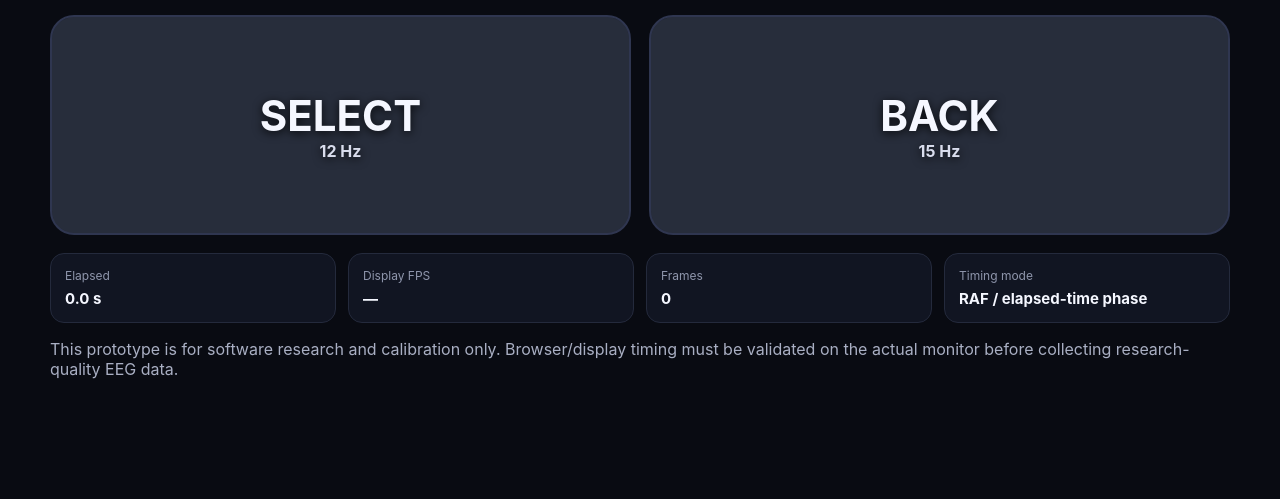
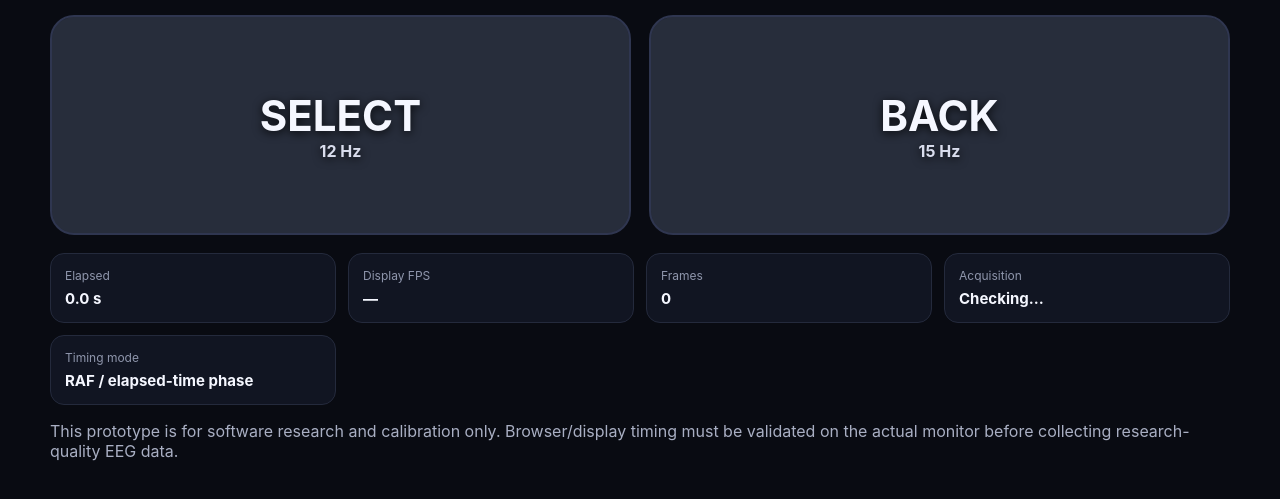
Before and after one commit to kaanb-wiascode/NeurOS, a plain HTML site: page apps/ssvep-stimulus/index.html in a window 1280 px wide. Shown: the part 711-1210 px from the top of the page. Before the commit the page ends 1154 px from the top, so only its background shows below. Drawn offline with Linux system fonts and the light colour scheme.

Commit message:
feat: show EEG acquisition bridge state in stimulus UI

```diff
--- a/apps/ssvep-stimulus/index.html
+++ b/apps/ssvep-stimulus/index.html
@@ -52,6 +52,7 @@
       <div><span>Elapsed</span><strong id="elapsed">0.0 s</strong></div>
       <div><span>Display FPS</span><strong id="fps">—</strong></div>
       <div><span>Frames</span><strong id="frames">0</strong></div>
+      <div><span>Acquisition</span><strong id="acquisition">Checking…</strong></div>
       <div><span>Timing mode</span><strong>RAF / elapsed-time phase</strong></div>
     </section>
 
```
